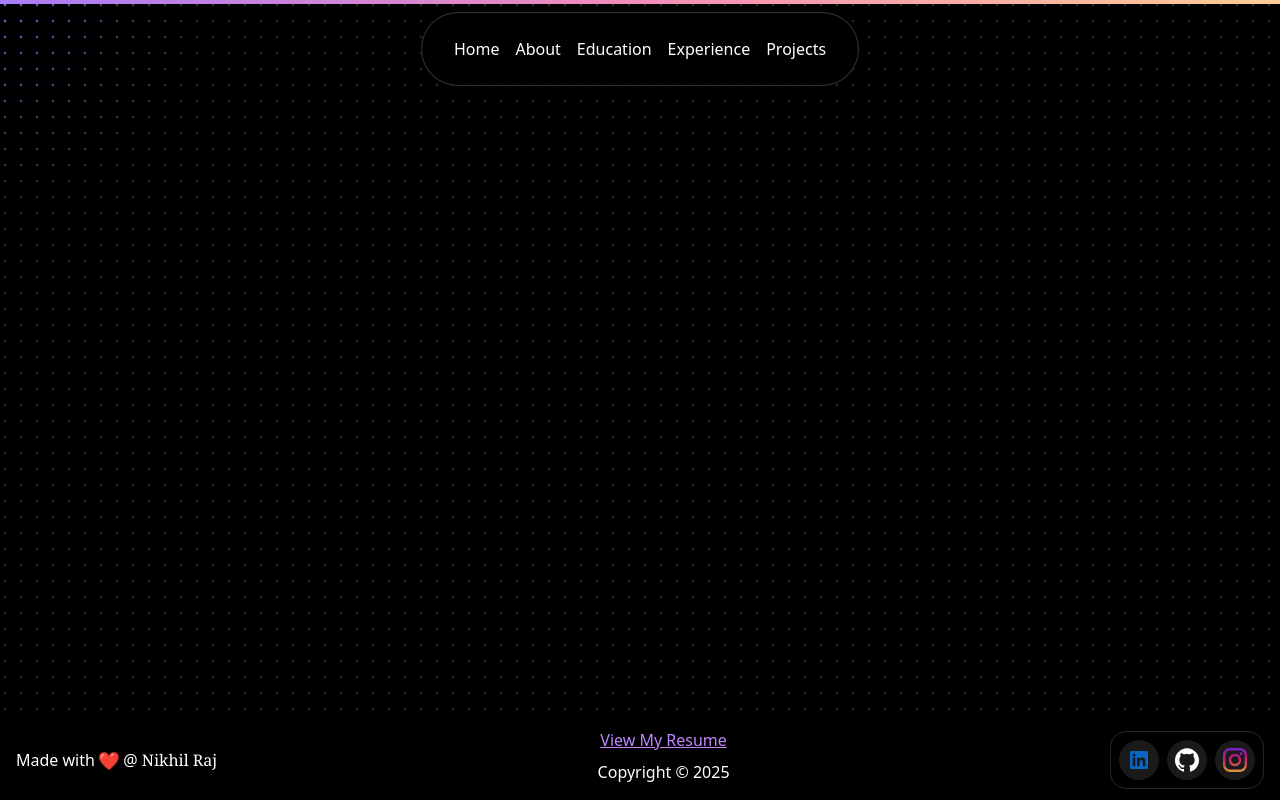
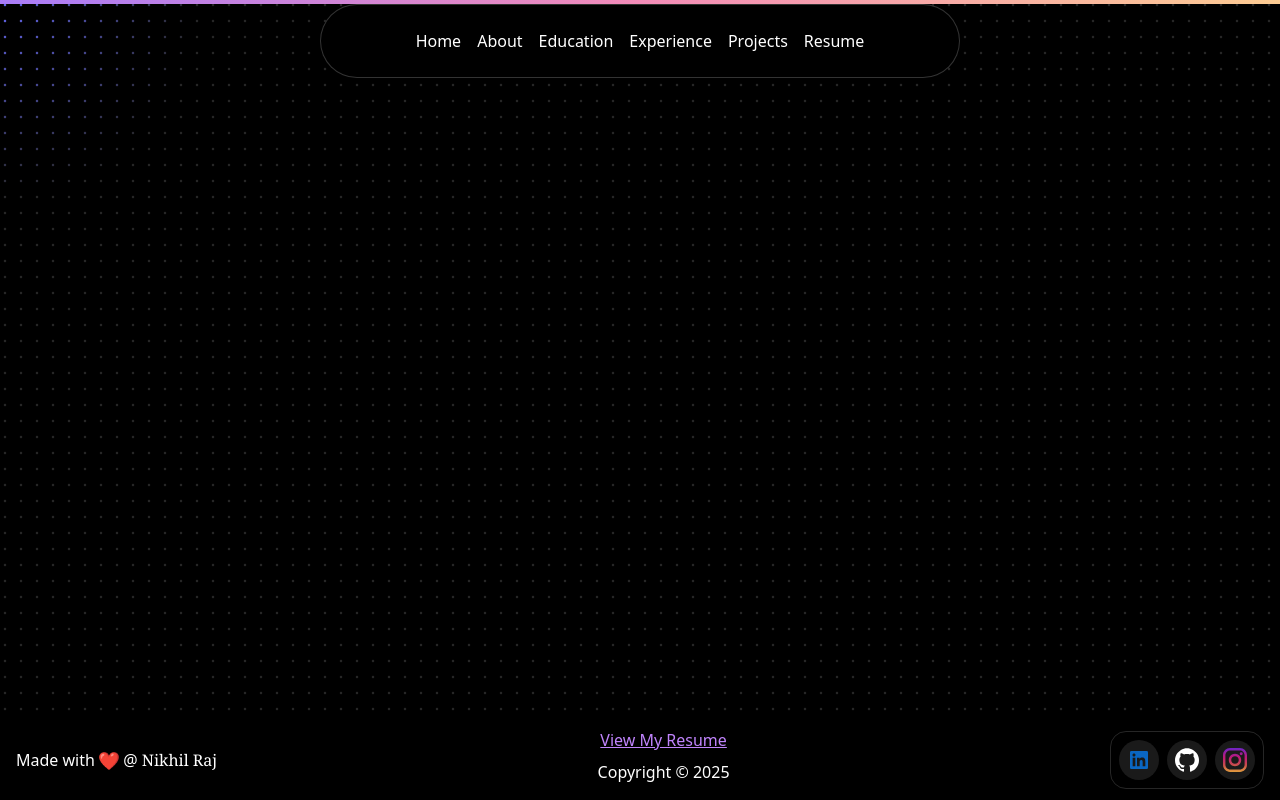
Before and after one commit to dudenrb/nikhilporfolio, a React (Vite) app: page /resume in a window 1280 px wide. Built offline with nearby package versions, Linux system fonts and the light colour scheme.

Commit message:
Update Navbar.tsx

```diff
--- a/src/components/Navbar.tsx
+++ b/src/components/Navbar.tsx
@@ -1,3 +1,4 @@
+// NavbarHome.tsx
 "use client";
 
 import { Menu, MenuItem } from "@/components/ui/navbar-menu";
@@ -6,7 +7,7 @@ import { cn } from "@/lib/utils";
 export function NavbarHome() {
   return (
     <div className="relative w-full flex items-center justify-center">
-      <Navbar className="top-1" />
+      <Navbar className="top-1" /> {/* Changed top-15 back to top-1 for consistent Tailwind class */}
     </div>
   );
 }
@@ -15,25 +16,24 @@ function Navbar({ className }: { className?: string }) {
   return (
     <div
       className={cn(
-        "fixed top-4 inset-x-0 z-50",
-        "w-full px-2 sm:px-4",
-        "sm:max-w-3xl sm:mx-auto",
+        "fixed top-10 inset-x-0 z-50", // Adjusted top back to 10 from 15
+        "w-full px-4",
+        "sm:max-w-2xl sm:mx-auto",
         className
       )}
     >
-      {/* Add horizontal scroll container */}
-      <div className="overflow-x-auto scrollbar-none">
-        {/* Flex container for menu items */}
-        <div className="flex items-center justify-start sm:justify-center gap-4 py-2 whitespace-nowrap">
-          <Menu>
+      {/* Applied text-sm on small screens, and text-base on larger screens.
+          This assumes your Menu component passes these classes down to its MenuItem children,
+          or that MenuItem's font size adjusts based on its parent.
+      */}
+      <Menu className="text-sm sm:text-base"> {/* Added responsive font size classes here */}
         <MenuItem item="Home" path="/" />
         <MenuItem item="About" path="/about#about" />
         <MenuItem item="Education" path="/about#education" />
         <MenuItem item="Experience" path="/about#experience" />
         <MenuItem item="Projects" path="/projects#projects" />
+        <MenuItem item="Resume" path="/resume" />
       </Menu>
-        </div>
-      </div>
     </div>
   );
 }
```
Lines whose indentation alone changed are shown as unchanged.
